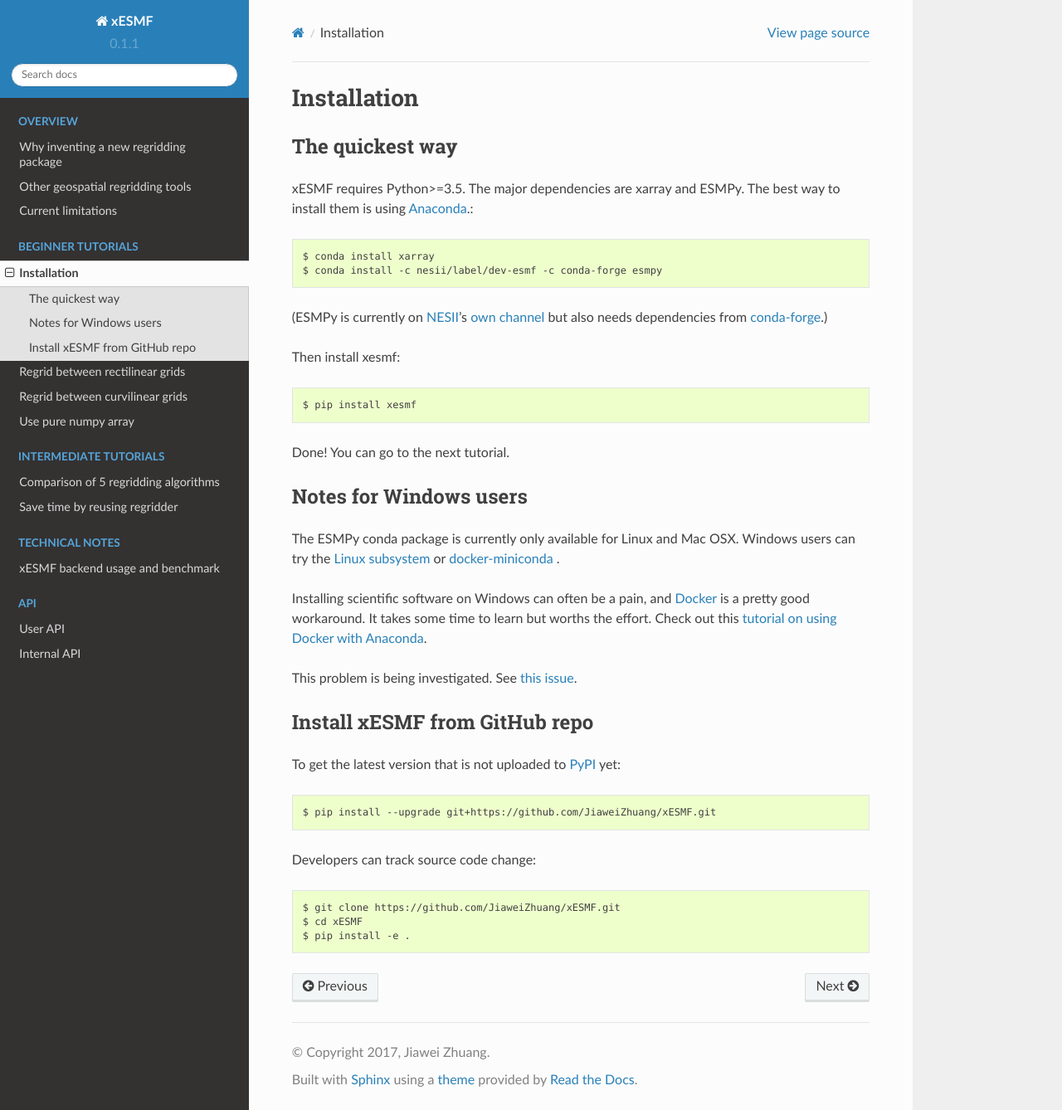
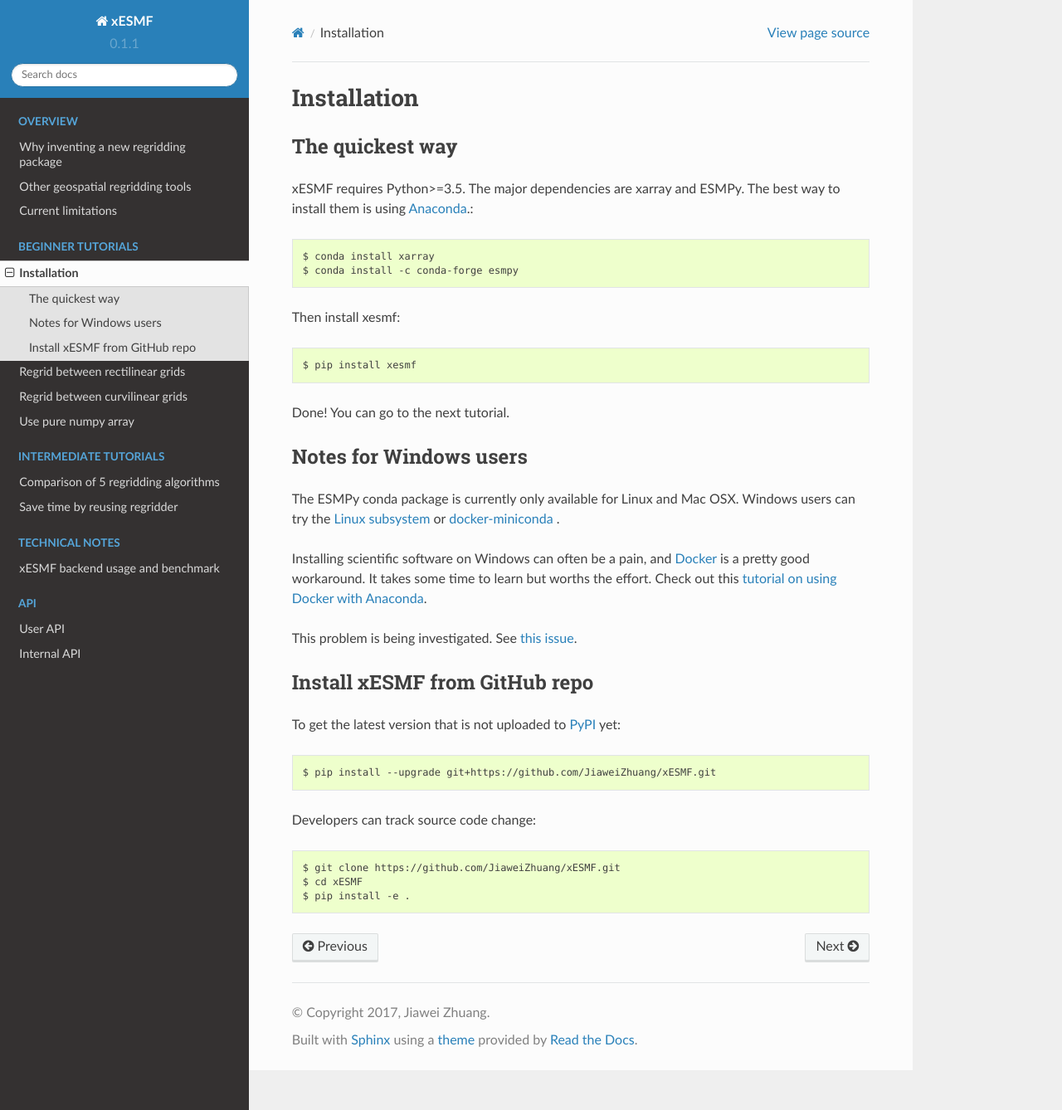
Before and after one commit to JiaweiZhuang/xESMF, a Sphinx documentation site: the page built from doc/installation.rst, in a window 1280 px wide and 1338 px high. Shown: the whole window at 83% size. Built offline with Sphinx 7.4.7 and the Read the Docs theme 2.0.0, drawn with Linux system fonts in a browser that asks for light colours.

Commit message:
Update docs on ESMPy installation command.
Fixes https://github.com/JiaweiZhuang/xESMF/issues/19
Installing from conda-forge ensures the latest version.
The original NESII channel gives dev52 which leads to ESMF import error.

```diff
--- a/doc/installation.rst
+++ b/doc/installation.rst
@@ -10,10 +10,7 @@ xESMF requires Python>=3.5. The major dependencies are xarray and ESMPy.
 The best way to install them is using Anaconda_.::
 
     $ conda install xarray
-    $ conda install -c nesii/label/dev-esmf -c conda-forge esmpy
-
-(ESMPy is currently on NESII_'s `own channel <https://anaconda.org/NESII/esmpy>`_
-but also needs dependencies from `conda-forge <https://conda-forge.org>`_.)
+    $ conda install -c conda-forge esmpy
 
 Then install xesmf::
 
```
